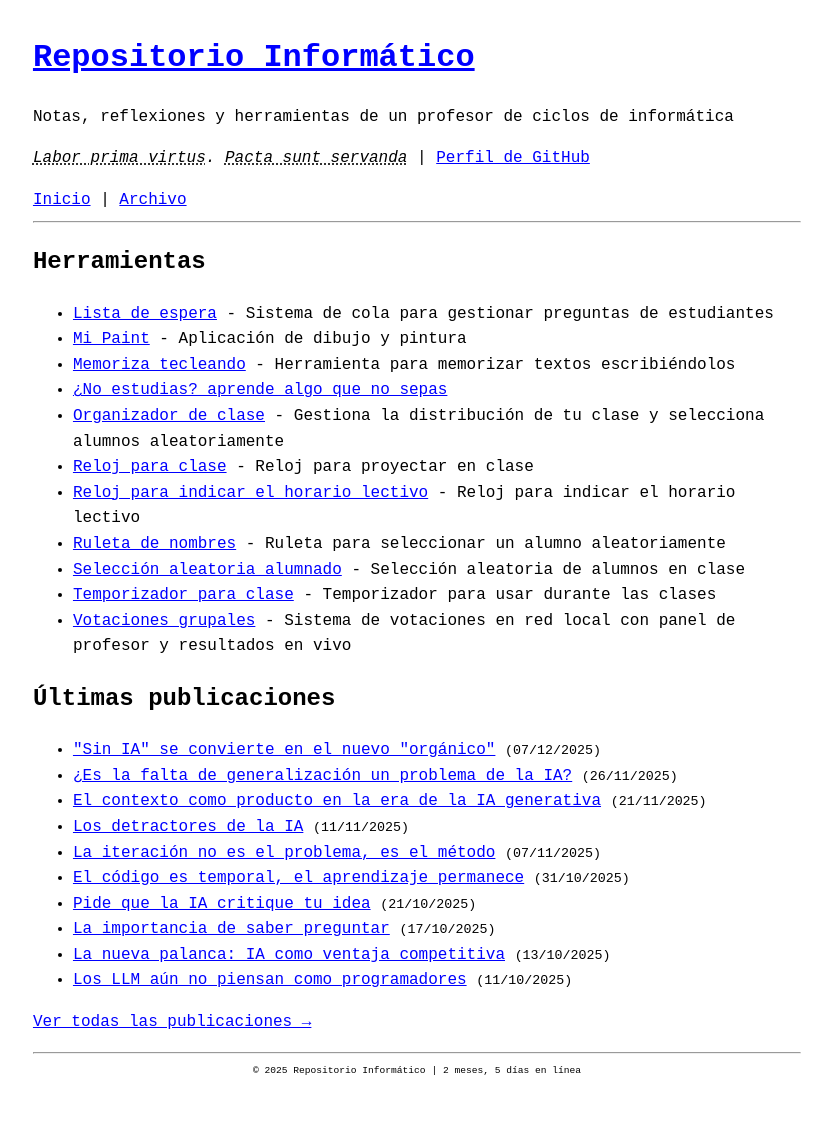
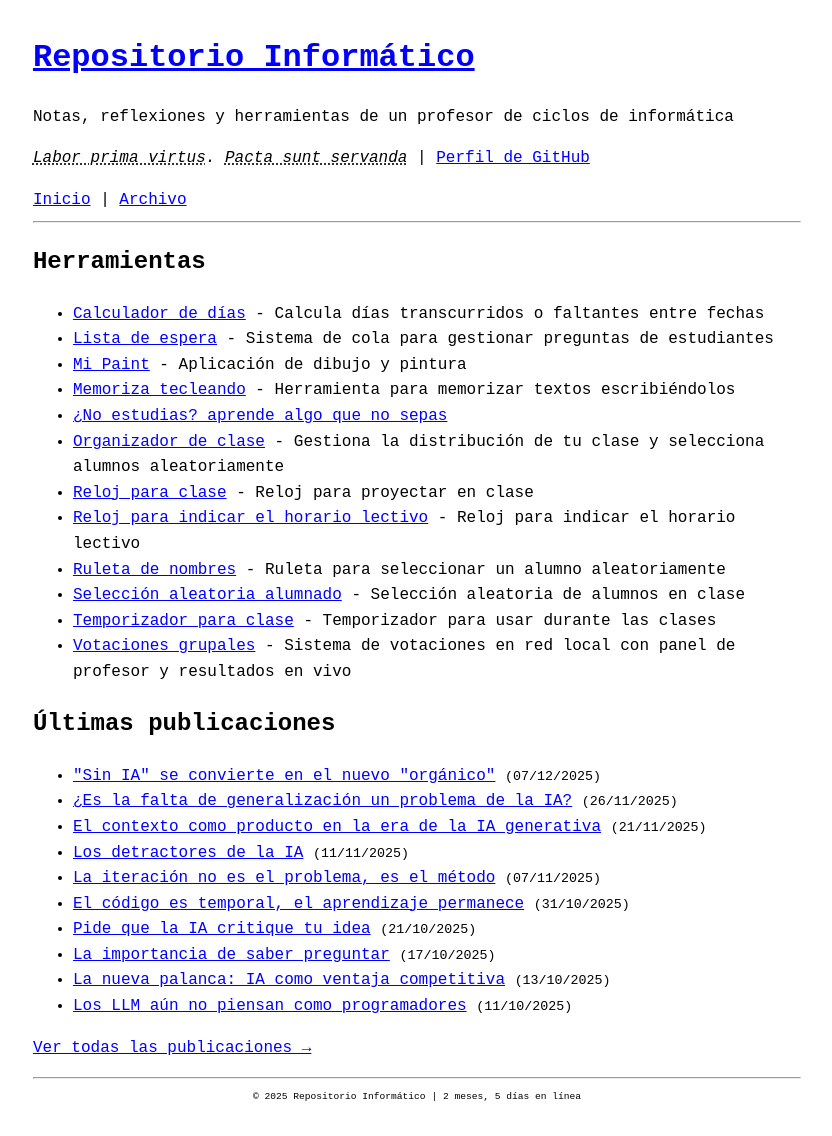
Before and after one commit to repositorioinformatico/repositorioinformatico.github.io, a Jekyll site: the page built from index.html, in a window 1280 px wide. Shown: the whole page, without its empty margins (223-1055 px from the left). Built offline with Jekyll 4.4.1, drawn with Linux system fonts in a browser that asks for light colours; before the commit the page ends 1111 px from its top, so only the background shows below that.

Commit message:
Añadir herramienta Calculador de días al listado
🤖 Generated with [Claude Code](https://claude.com/claude-code)

Co-Authored-By: Claude Sonnet 4.5 <noreply@anthropic.com>

```diff
--- a/index.html
+++ b/index.html
@@ -6,6 +6,7 @@ title: Inicio
 <h2>Herramientas</h2>
 
 <ul>
+    <li><a href="https://repositorioinformatico.github.io/calendario-calculador-dias/">Calculador de días</a> - Calcula días transcurridos o faltantes entre fechas</li>
     <li><a href="https://github.com/repositorioinformatico/lista-espera">Lista de espera</a> - Sistema de cola para gestionar preguntas de estudiantes</li>
     <li><a href="https://repositorioinformatico.github.io/mi-paint/">Mi Paint</a> - Aplicación de dibujo y pintura</li>
     <li><a href="https://repositorioinformatico.github.io/memoriza-texto-tecleandolo/">Memoriza tecleando</a> - Herramienta para memorizar textos escribiéndolos</li>
```
